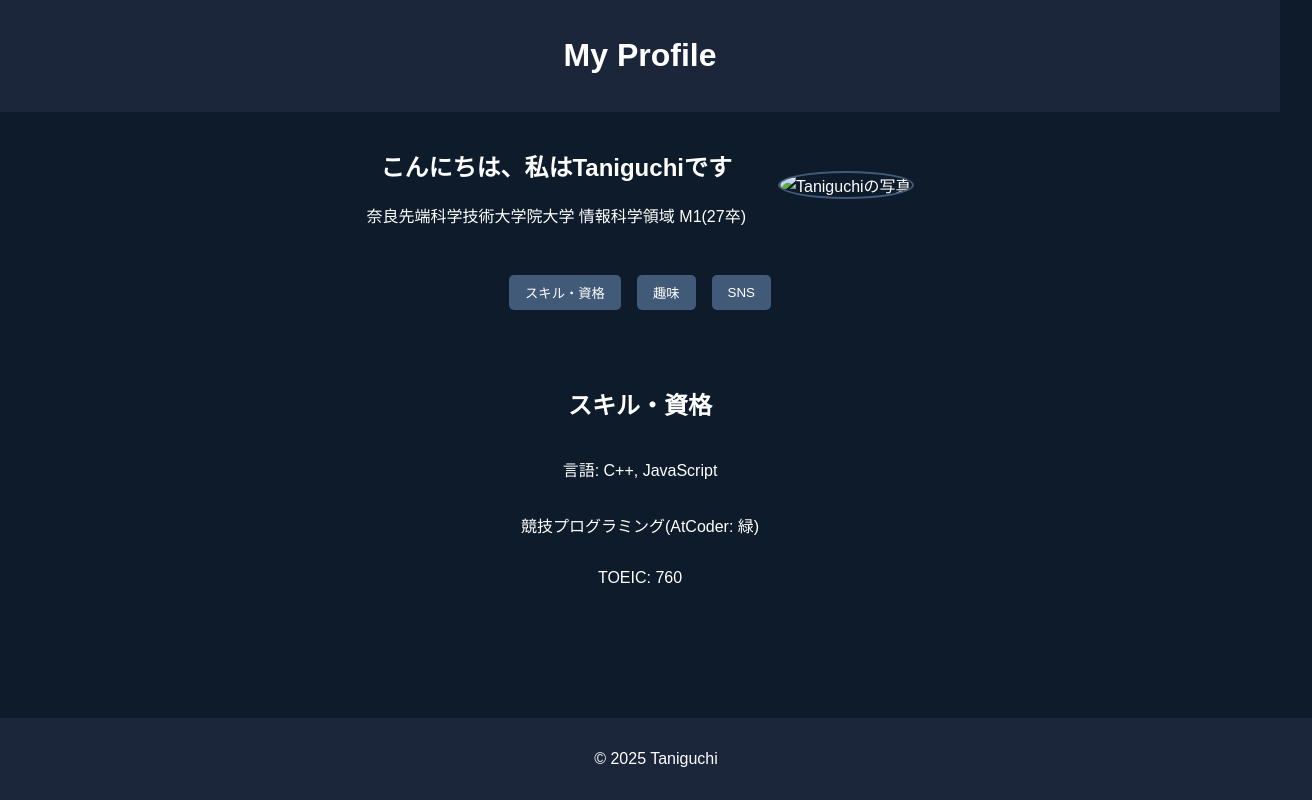
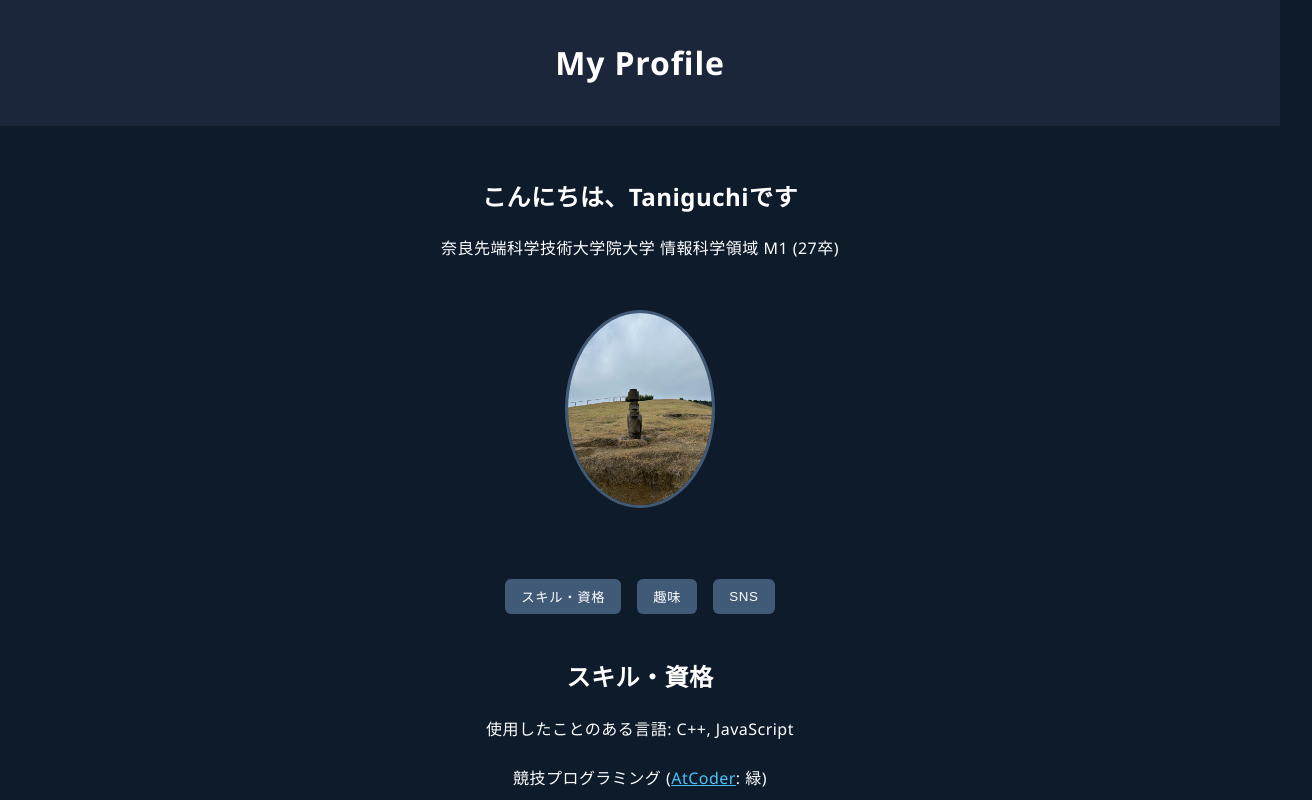
Before and after one commit to sumdayo/My-Profile-Site, a website built with Vite: page index.html in a window 1280 px wide. Both pictures are taken after a click on the button "スキル・資格". Shown: the top 800 px of the page, 1312 px wide, since content can reach past the window. Built offline with nearby package versions, Linux system fonts and the light colour scheme; files whose address does not match are found by name.

Commit message:
Fix image deta mainly.

```diff
--- a/index.html
+++ b/index.html
@@ -1,12 +1,12 @@
 <!doctype html>
-<html lang="en">
+<html lang="ja">
   <head>
     <meta charset="UTF-8" />
+    <meta name="viewport" content="width=device-width, initial-scale=1.0" />
     <link rel="icon" type="image/svg+xml" href="/vite.svg" />
-    <meta name="viewport" content="width=device-width, initial-scale=1.0" />
-    <link rel="stylesheet" href="src/style.css">
-    <link rel="stylesheet" href="https://cdnjs.cloudflare.com/ajax/libs/font-awesome/6.5.0/css/all.min.css">
-    <title>Vite App</title>
+    <link rel="stylesheet" href="src/style.css" />
+    <link rel="stylesheet" href="https://cdnjs.cloudflare.com/ajax/libs/font-awesome/6.5.1/css/all.min.css">
+    <title>Taniguchi's Profile</title>
   </head>
   <body>
     <header>
@@ -17,11 +17,11 @@
       <section class="intro">
         <div class="intro-container">
           <div class="intro-text">
-            <h2>こんにちは、私はTaniguchiです</h2>
-            <p>奈良先端科学技術大学院大学 情報科学領域 M1(27卒)</p>
+            <h2>こんにちは、Taniguchiです</h2>
+            <p>奈良先端科学技術大学院大学 情報科学領域 M1 (27卒)</p>
           </div>
           <div class="intro-photo">
-            <img src="my-photo.jpg" alt="Taniguchiの写真" class="profile-photo">
+            <img src="intro.jpg" alt="Taniguchiの写真" class="profile-photo" />
           </div>
         </div>
       </section>
@@ -33,50 +33,46 @@
           <button class="tab-btn" data-target="sns">SNS</button>
         </div>
 
-        <div class="tab-content" id="skill">
+        <div id="skill" class="tab-content active">
           <h2>スキル・資格</h2>
           <ul>
-            <li>言語: C++, JavaScript</li>
-            <li>競技プログラミング(AtCoder: 緑)</li>
+            <li>使用したことのある言語: C++, JavaScript</li>
+            <li>競技プログラミング (<a href="https://atcoder.jp/users/Taniquchi" target="_blank" rel="noopener noreferrer">AtCoder</a>: 緑)</li>
             <li>TOEIC: 760</li>
           </ul>
         </div>
 
         <div id="hobby" class="tab-content">
+          <h2>趣味</h2>
           <div class="hobby-item">
-            旅行
+            <p>旅行</p>
             <div class="photo-list">
-              <img src="travel1.jpg" alt="旅行写真1">
-              <img src="travel2.jpg" alt="旅行写真2">
+              <img src="hobby1.jpg" alt="旅行写真1" />
+              <img src="hobby2.jpg" alt="旅行写真2" />
             </div>
           </div>
           <div class="hobby-item">
-            バイク
+            <p>バイク</p>
             <div class="photo-list">
-              <img src="bike1.jpg" alt="バイク写真1">
-            </div>
-          </div>
-          <div class="hobby-item">
-            運動
-            <div class="photo-list">
-              <img src="sports1.jpg" alt="運動写真1">
+              <img src="hobby3.jpg" alt="バイク写真1" />
             </div>
           </div>
         </div>
 
-        <div class="tab-content" id="sns">
+        <div id="sns" class="tab-content">
           <h2>SNS</h2>
           <ul class="sns-icons">
-            <a href="https://twitter.com/your_handle" target="_blank">
-              <i class="fab fa-twitter"></i>
+            <a href="https://x.com/Taniquchi" target="_blank">
+              <i class="fab fa-x-twitter"></i>
             </a>
-            <a href="https://github.com/your_username" target="_blank">
+            <a href="https://github.com/sumdayo" target="_blank">
               <i class="fab fa-github"></i>
             </a>
           </ul>
         </div>
       </section>
     </main>
+
     <footer>
       <p>&copy; 2025 Taniguchi</p>
     </footer>
--- a/src/main.js
+++ b/src/main.js
@@ -1,27 +1,11 @@
-// タブ切り替え処理
-document.querySelectorAll('.tab-btn').forEach(button => {
-  button.addEventListener('click', () => {
-    const targetId = button.getAttribute('data-target');
-    document.querySelectorAll('.tab-content').forEach(tab => {
-      tab.classList.remove('active');
+// タブ切り替え
+document.querySelectorAll('.tab-btn').forEach(btn => {
+  btn.addEventListener('click', () => {
+    const targetId = btn.dataset.target;
+
+    document.querySelectorAll('.tab-content').forEach(content => {
+      content.classList.remove('active');
     });
     document.getElementById(targetId).classList.add('active');
   });
 });
-
-// 趣味セクションの画像切り替え（1つだけ開く）
-document.querySelectorAll('.hobby-item').forEach(item => {
-  item.addEventListener('click', () => {
-    const targetId = item.getAttribute('data-target');
-    const targetList = document.getElementById(targetId);
-    const isVisible = targetList.style.display === 'block';
-
-    document.querySelectorAll('.photo-list').forEach(list => {
-      list.style.display = 'none';
-    });
-
-    if (!isVisible) {
-      targetList.style.display = 'block';
-    }
-  });
-});
--- a/src/style.css
+++ b/src/style.css
@@ -1,74 +1,112 @@
 :root {
-  --bg1: #0d1b2a;   /* 深い青 */
-  --bg2: #1b263b;   /* 濃い青 */
-  --bg3: #415a77;   /* 明るめの青 */
-  --text: #ffffff;  /* 白 */
+  --bg1: #0d1b2a;
+  --bg2: #1b263b;
+  --bg3: #415a77;
+  --text: #ffffff;
 }
 
-html, body {
-  height: 100%;
-  margin: 0;
-  padding: 0;
+* {
+  box-sizing: border-box;
 }
 
 body {
-  min-height: 100vh;
+  margin: 0;
+  font-family: 'Segoe UI', sans-serif;
+  background-color: var(--bg1);
+  color: var(--text);
   display: flex;
   flex-direction: column;
-  margin: 0;
-  font-family: sans-serif;
-  background-color: var(--bg1); /* 深い青 */
-  color: var(--text);
+  min-height: 100vh;
+  line-height: 1.6;
+  letter-spacing: 0.03em; /* 全体的にわずかに広げる */
 }
 
-header {
+a {
+  color: #4fc3f7;
+  text-decoration: underline;
+  transition: color 0.2s;
+  font-weight: 500;
+  letter-spacing: 0.03em;
+}
+
+a:hover,
+a:focus {
+  color: #1976d2;
+  text-decoration: underline;
+  outline: none;
+}
+
+header, footer {
   background-color: var(--bg2);
+  text-align: center;
   padding: 1rem;
-  text-align: center;
+  letter-spacing: 0.05em;
+}
+
+main {
+  flex: 1;
+  width: 100vw;              /* 画面幅いっぱいに広げる */
+  max-width: 1200px;         /* 最大幅を設定（必要に応じて調整） */
+  margin: 0 auto;            /* センター寄せ */
+  display: flex;
+  flex-direction: column;
+  align-items: center;       /* 子要素を中央寄せ */
+  box-sizing: border-box;
+  padding: 0 1rem;           /* 端の余白を少し追加（任意） */
 }
 
 .intro {
-  padding: 1rem;
+  padding: 2rem 0.5rem;
   text-align: center;
+  min-height: 220px;         /* 高さを少し高く */
+  display: flex;
+  flex-direction: column;
+  justify-content: center;   /* 垂直方向中央寄せ */
+  align-items: center;       /* 水平方向中央寄せ */
 }
+
+
 
 .intro-container {
   display: flex;
+  flex-direction: column;    /* 縦並びにする */
   justify-content: center;
   align-items: center;
   gap: 2rem;
   flex-wrap: wrap;
 }
-.intro-text {
-  text-align: center;
-}
-.intro-photo img.profile-photo {
+
+.profile-photo {
   width: 150px;
-  height: auto;
   border-radius: 50%;
-  border: 2px solid var(--bg3);
+  border: 3px solid var(--bg3);
 }
 
 .content {
   flex: 1;
-  padding: 1rem;
+  padding: 2rem 1rem;
+  min-height: 350px;         /* 高さを少し高く */
+  display: flex;
+  flex-direction: column;
+  align-items: center;       /* 水平方向中央寄せ */
 }
 
 .tab {
   display: flex;
   justify-content: center;
-  margin-bottom: 1rem;
   gap: 1rem;
+  margin-bottom: 1.5rem;
 }
 
 .tab-btn {
   padding: 0.5rem 1rem;
-  border: none;
   background-color: var(--bg3);
   color: var(--text);
+  border: none;
+  border-radius: 6px;
   cursor: pointer;
-  border-radius: 5px;
-  transition: background 0.3s;
+  transition: background 0.3s ease;
+  letter-spacing: 0.05em;
 }
 
 .tab-btn:hover {
@@ -77,71 +115,71 @@ header {
 
 .tab-content {
   display: none;
-  animation: fadeIn 0.5s;
+  animation: fadeIn 0.3s ease-in-out;
   text-align: center;
-  flex-direction: column;
-  justify-content: center;
-  align-items: center;
-  min-height: 350px;
 }
 
 .tab-content.active {
-  display: flex;
+  display: block;
 }
 
-.tab-content li {
-  margin-bottom: 2rem;
+.tab-content ul {
+  width: 100%;
+  max-width: 600px;      /* 必要に応じて調整 */
+  margin: 0 auto;
+  padding-left: 0;
+  text-align: center;    /* 真ん中揃えに変更 */
+  list-style: none;
 }
 
-ul, ol {
-  list-style: none;
-  padding: 0;
+.tab-content ul li {
+  margin-bottom: 1.5rem; /* 各項目の間隔を広げる */
+  text-align: center;    /* 真ん中揃えに変更 */
 }
 
 .hobby-item {
-  cursor: pointer;
-  font-weight: bold;
+  margin: 1rem 0;
+}
+
+.photo-list img {
+  max-width: 220px;    /* 以前より大きく */
+  width: 100%;
+  height: 160px;       /* 高さも指定して縦横比を整える */
+  object-fit: cover;   /* トリミングして美しく表示 */
+  margin: 0.5rem;
+  border-radius: 12px;
+  transition: transform 0.3s;
+}
+
+.photo-list img:hover {
+  transform: scale(1.05);
+}
+
+.sns-icons {
+  display: flex;
+  justify-content: center;
+  gap: 1.5rem;
   margin-top: 1rem;
 }
 
-.photo-list {
-  display: block;
-  margin: 0.5rem 0;
+.sns-icons i {
+  font-size: 2rem;
+  color: #1da1f2;
+  transition: transform 0.3s;
 }
 
-.photo-list img {
-  max-width: 100px;
-  margin: 0.5rem;
-  border-radius: 8px;
-}
-
-.sns-icons img {
-  width: 40px;
-  margin: 0.5rem;
-}
-
-footer {
-  background-color: var(--bg2);
-  padding: 1rem;
-  text-align: center;
-  position: static;
-  width: 100%;
-  margin-top: auto;
-}
-
-.sns-icons img {
-  width: 56px;
-  height: 56px;
-  margin: 0.5rem;
-}
-
-i {
-  font-size: 32px;
-  color: #333;
-  margin-right: 10px;
+.sns-icons i:hover {
+  transform: scale(1.2);
+  color: var(--bg3);
 }
 
 @keyframes fadeIn {
-  from { opacity: 0; }
-  to { opacity: 1; }
+  from {
+    opacity: 0;
+    transform: translateY(10px);
+  }
+  to {
+    opacity: 1;
+    transform: translateY(0);
+  }
 }
```
Also changed, not shown: public/intro.jpg (added), 8 other files.
